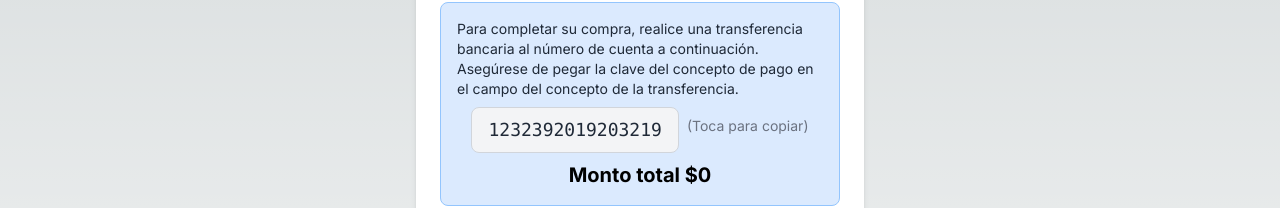
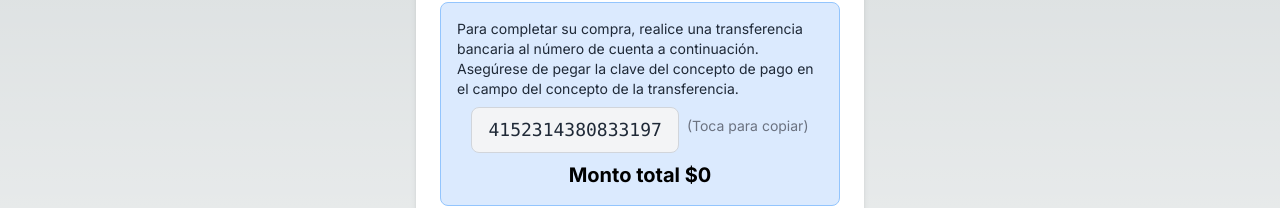
Before and after one commit to ElfideoMartinez/new-raffles-app, a Next.js app: page /checkout/transfer in a window 1280 px wide. Shown: the part 210-418 px from the top of the page. Built offline with nearby package versions, Linux system fonts and the light colour scheme.

Commit message:
chore: update account number

```diff
--- a/app/checkout/transfer/page.tsx
+++ b/app/checkout/transfer/page.tsx
@@ -77,10 +77,10 @@ const CheckoutTransferPage = () => {
         </p>
         <div className="flex flex-col items-center justify-center sm:flex-row gap-2">
           <button
-            onClick={() => copyToClipboard("1232392019203219")}
+            onClick={() => copyToClipboard("4152314380833197")}
             className='mt-2 text-lg font-mono px-4 py-2 bg-gray-100 rounded-lg border border-gray-300 hover:bg-gray-200 active:bg-gray-300'
           >
-            1232392019203219
+            4152314380833197
           </button>
           <span className='text-sm text-gray-500'>(Toca para copiar)</span>
         </div>
```
